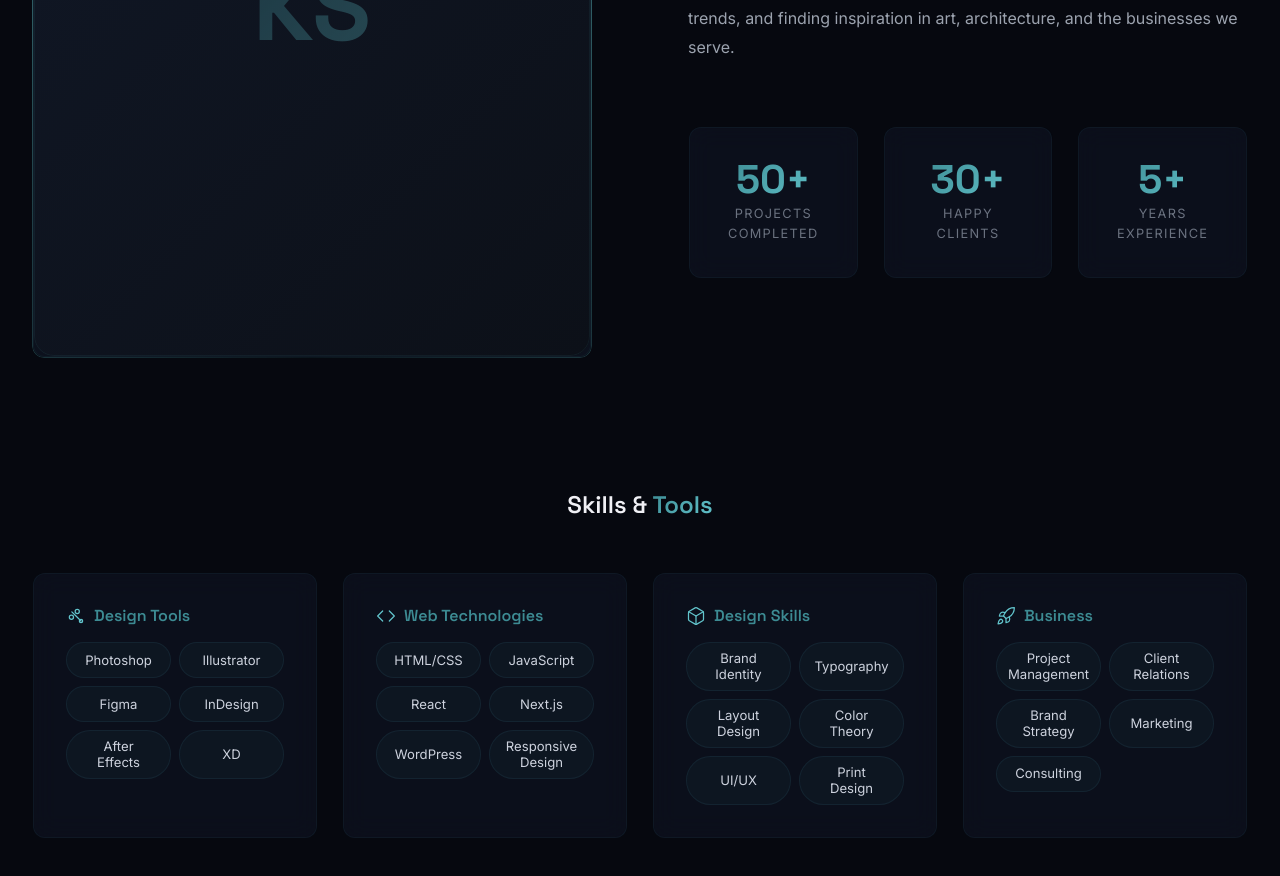
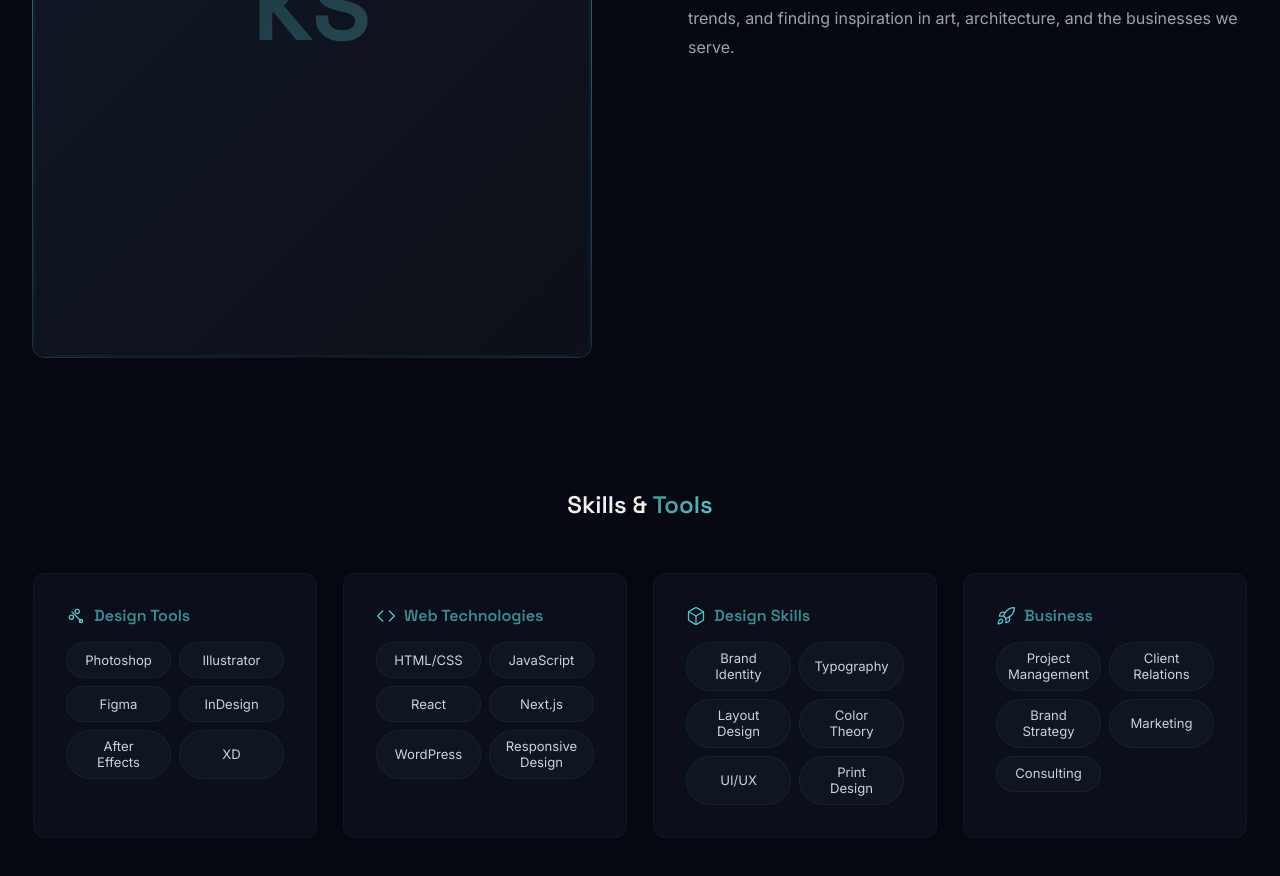
Before and after one commit to Straughz/portfolio-website, a Next.js app: page /about in a window 1280 px wide. Shown: the part 860-1736 px from the top of the page. Built offline with nearby package versions, Linux system fonts and the light colour scheme.

Commit message:
About: remove unverified stats block (50+/30+/5+)

```diff
--- a/src/app/about/page.js
+++ b/src/app/about/page.js
@@ -6,12 +6,6 @@ export const metadata = {
     title: 'About',
     description: 'Meet the team behind Nexus Vantage Group. Led by Kavish Singh — building brand and web systems that drive trust and growth for service businesses.',
 };
-
-const stats = [
-    { number: '50+', label: 'Projects Completed' },
-    { number: '30+', label: 'Happy Clients' },
-    { number: '5+', label: 'Years Experience' },
-];
 
 const skillIcons = {
     design: (
@@ -107,18 +101,6 @@ export default function About() {
                                 and finding inspiration in art, architecture, and the businesses we serve.
                             </p>
                         </div>
-
-                        {/* Stats */}
-                        <div className={styles.statsGrid}>
-                            {stats.map((stat, i) => (
-                                <GlowingCard key={i}>
-                                    <div className={styles.statCard}>
-                                        <div className={styles.statNumber}>{stat.number}</div>
-                                        <div className={styles.statLabel}>{stat.label}</div>
-                                    </div>
-                                </GlowingCard>
-                            ))}
-                        </div>
                     </div>
                 </div>
 
```
